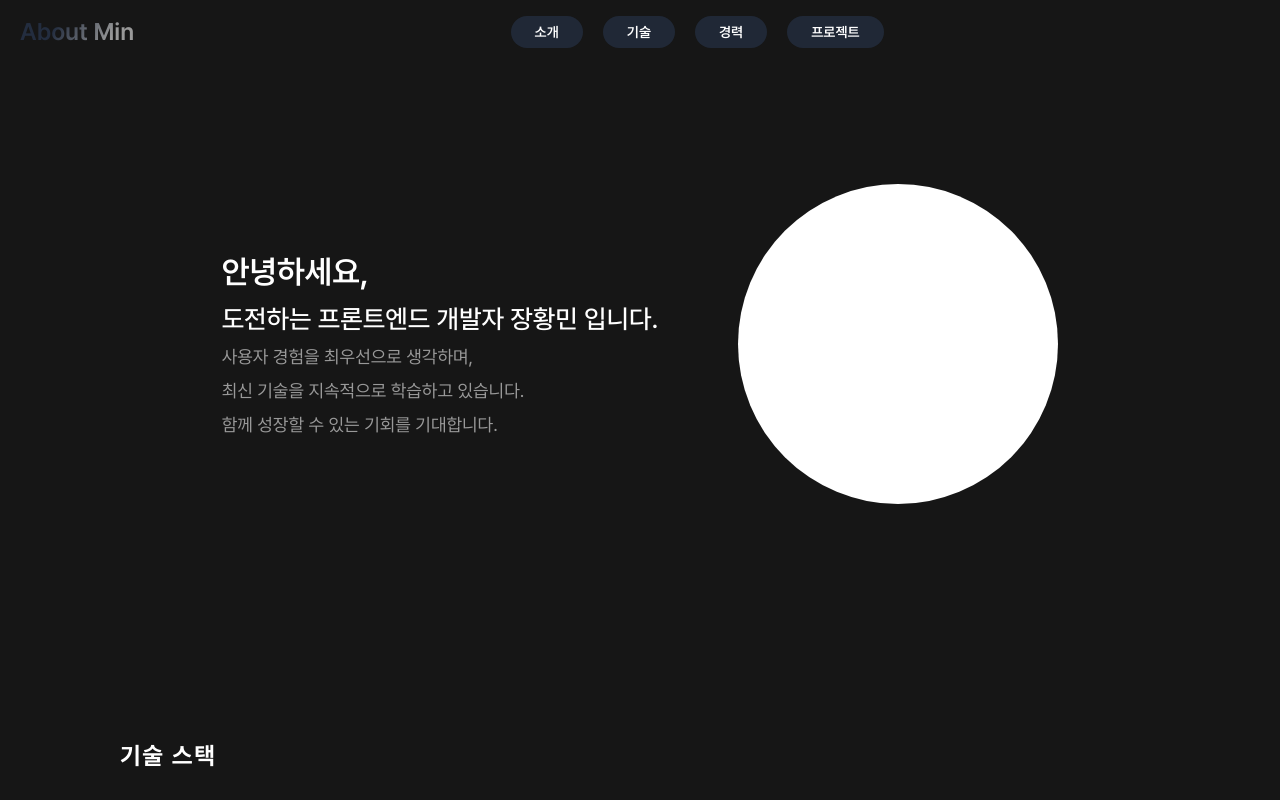
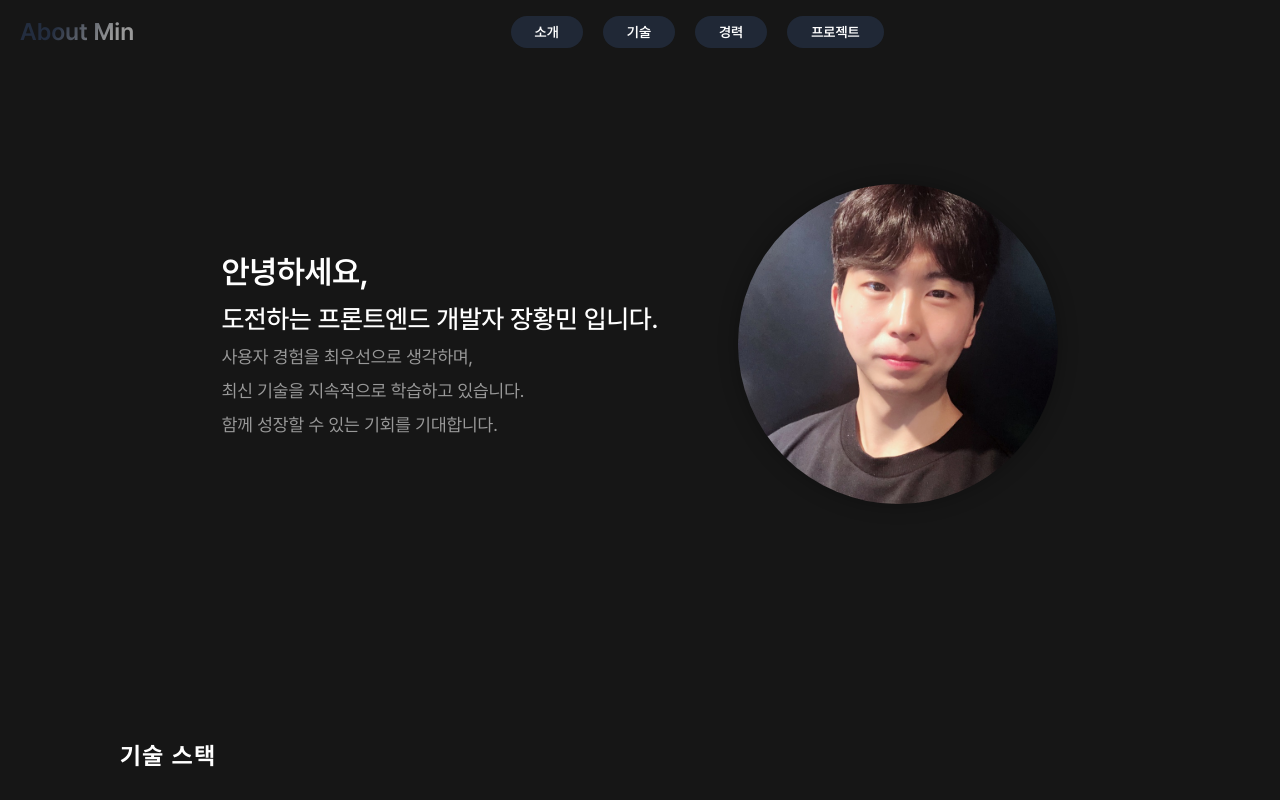
Before and after one commit to dattko/about-min, a Next.js app: page / in a window 1280 px wide. Shown: the top 800 px of the page. Built offline with nearby package versions, Linux system fonts and the light colour scheme.

Commit message:
프로필 사진 추가 추가변걍  사항 반영

```diff
--- a/src/components/ui/sectionContents/Content.module.scss
+++ b/src/components/ui/sectionContents/Content.module.scss
@@ -47,8 +47,13 @@
   height: 320px;
   border-radius: 50%;
   overflow: hidden;
-  background-color: #fff;
-
+  box-shadow: 0 0 20px rgba(0, 0, 0, 0.3);
+  img{
+    width: 100%;
+    height: 100%;
+    object-fit: cover;
+    object-position: center 0;
+  }
   @include responsive($breakpointLarge){
     width: 240px;
     height: 240px;
--- a/src/components/ui/sectionContents/IntroContent.tsx
+++ b/src/components/ui/sectionContents/IntroContent.tsx
@@ -1,5 +1,4 @@
 import React from 'react';
-import Image from 'next/image';
 import styles from './Content.module.scss';
 
 const IntroContent = () => {
@@ -13,7 +12,7 @@ const IntroContent = () => {
         <span className={styles.intro__text}>함께 성장할 수 있는 기회를 기대합니다.</span>
       </div>
       <div className={styles.image__wrap}>
-        {/* 이미지가 필요하다면 여기에 추가하세요 */}
+        <img src="/images/profile.jpeg" alt="profile" />
       </div>
     </>
   );
--- a/src/styles/_reset.scss
+++ b/src/styles/_reset.scss
@@ -1,6 +1,15 @@
 *{margin:0;padding:0;box-sizing: border-box;}
 li,ol,ul{list-style: none;}
-html{scroll-behavior: smooth; }
+html{scroll-behavior: smooth;
+  ::-webkit-scrollbar {
+    width: 6px;
+    background-color: #F5F7F8;
+  }
+  ::-webkit-scrollbar-thumb {
+    background-color: rgba($color: $colorBlack, $alpha: .8);
+    border-radius: 8px;
+  }
+}
 body{font-family: Pretendard, sans-serif; background-color: #F5F7F8; line-height: 1; overscroll-behavior-y: none; }
 img, picture, video, canvas, svg {display: block;max-width:100%;object-fit: cover;max-height: 100%;
 }
```
Also changed, not shown: public/images/profile.jpeg (added).
